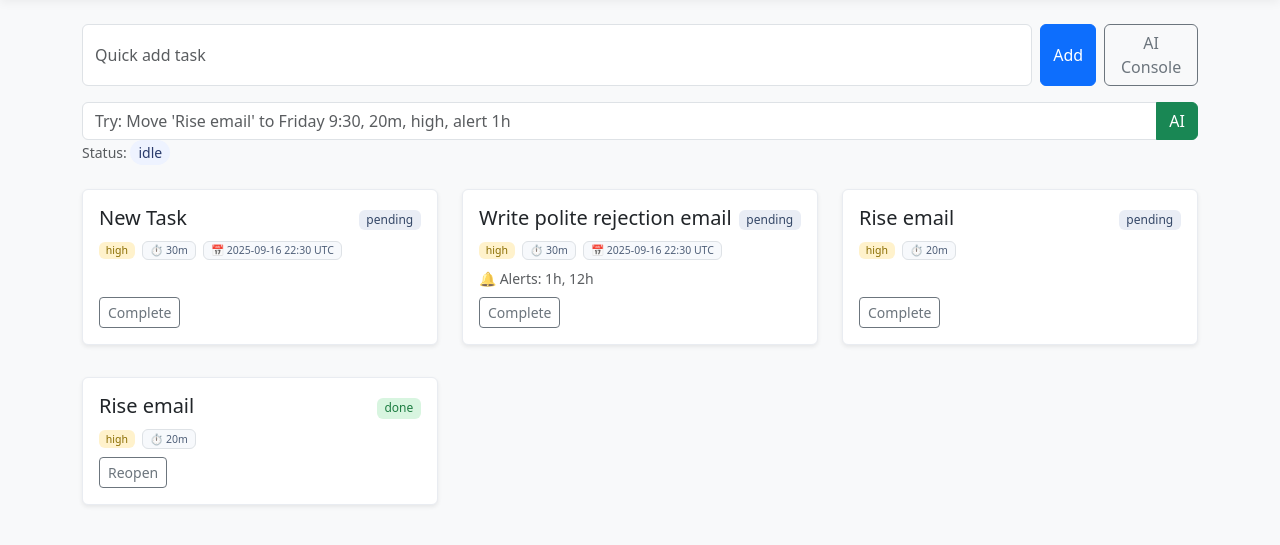
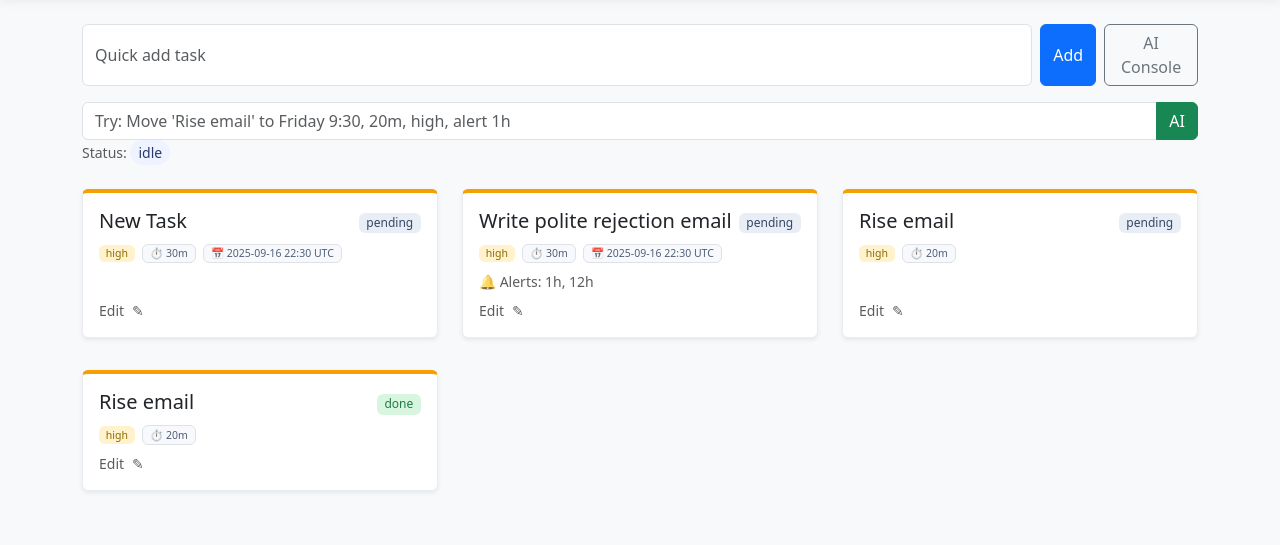
Before and after one commit to zendah21/notes-with-ai, a Flask app: page / in a window 1280 px wide. Shown: the part 56-601 px from the top of the page. Run offline with Flask 3, Linux system fonts and the light colour scheme; parts of the project's set-up code (start-up, migrations or seed data) failed here and were passed over; some libraries are stand-ins or nearby versions.

Commit message:
AI: HF API + WS; card UI; Streamlit; desc+edit/delete; scheduler fix Add AI console (HF+WS), card layout/CSS, Streamlit, description field, fix scheduler AI notes: HF Inference, WebSocket phases, card UI, Streamlit, desc+CRUD, scheduler fix

```diff
--- a/ai_notes/models.py
+++ b/ai_notes/models.py
@@ -5,6 +5,7 @@ from .db import db
 class Task(db.Model):
     id = db.Column(db.Integer, primary_key=True)
     title = db.Column(db.String(255), nullable=False)
+    description = db.Column(db.Text, nullable=True)
     status = db.Column(db.String(32), default="pending")  # pending|in_progress|done
     priority = db.Column(db.String(16), default="medium")  # low|medium|high|urgent
     estimated_duration_minutes = db.Column(db.Integer, nullable=True)
--- a/ai_notes/static/style.css
+++ b/ai_notes/static/style.css
@@ -47,3 +47,19 @@ body {
 
 /* Help page list spacing */
 .container ul { margin-bottom: .75rem; }
+
+/* Priority accents on cards */
+.card.card-pr-low { border-top: 4px solid #cbd5e1; }
+.card.card-pr-medium { border-top: 4px solid #94a3b8; }
+.card.card-pr-high { border-top: 4px solid #f59f00; }
+.card.card-pr-urgent { border-top: 4px solid #e03131; }
+
+/* Details summary styling */
+details > summary {
+  list-style: none;
+}
+details > summary::-webkit-details-marker { display: none }
+details > summary::after {
+  content: "✎";
+  margin-left: .5rem;
+}
--- a/ai_notes/templates/tasks/item_row.html
+++ b/ai_notes/templates/tasks/item_row.html
@@ -1,5 +1,8 @@
+{% set pr = task.priority %}
+{% set card_cls = 'card-pr-medium' %}
+{% if pr == 'high' %}{% set card_cls = 'card-pr-high' %}{% elif pr == 'urgent' %}{% set card_cls = 'card-pr-urgent' %}{% elif pr == 'low' %}{% set card_cls = 'card-pr-low' %}{% endif %}
 <div id="task-card-{{ task.id }}" class="col-12 col-md-6 col-lg-4 mb-3">
-  <div class="card shadow-sm h-100">
+  <div class="card shadow-sm h-100 {{ card_cls }}">
     <div class="card-body d-flex flex-column">
       <div class="d-flex align-items-start justify-content-between mb-2">
         <h5 class="card-title mb-0" title="{{ task.title }}">{{ task.title }}</h5>
@@ -11,8 +14,11 @@
         </div>
       </div>
 
+      {% if task.description %}
+      <div class="mb-2" style="color:#4a5568; white-space:pre-wrap;">{{ task.description }}</div>
+      {% endif %}
+
       <div class="mb-2 small text-muted">
-        {% set pr = task.priority %}
         {% set pr_cls = 'secondary' %}
         {% if pr == 'high' %}{% set pr_cls = 'warning' %}{% elif pr == 'urgent' %}{% set pr_cls = 'danger' %}{% elif pr == 'low' %}{% set pr_cls = 'secondary' %}{% else %}{% set pr_cls = 'secondary' %}{% endif %}
         <span class="badge text-bg-{{ pr_cls }} me-1">{{ task.priority }}</span>
@@ -37,8 +43,23 @@
         <div class="mb-2 small text-muted">🔔 Alerts: {% for n in notifs %}{{ (n ~ 'm') if n < 60 else ((n//60) ~ 'h') }}{% if not loop.last %}, {% endif %}{% endfor %}</div>
       {% endif %}
 
-      <div class="mt-auto d-flex gap-2">
-        <a class="btn btn-sm btn-outline-secondary" href="/tasks/{{task.id}}/toggle">{{ 'Reopen' if task.status=='done' else 'Complete' }}</a>
+      <div class="mt-auto">
+        <details>
+          <summary class="small text-muted" style="cursor:pointer">Edit</summary>
+          <form action="/tasks/{{task.id}}/edit" method="post" class="mt-2">
+            <div class="mb-2">
+              <input class="form-control form-control-sm" name="title" value="{{ task.title }}" placeholder="Title" />
+            </div>
+            <div class="mb-2">
+              <textarea class="form-control form-control-sm" name="description" rows="3" placeholder="Description">{{ task.description or '' }}</textarea>
+            </div>
+            <div class="d-flex gap-2">
+              <button class="btn btn-sm btn-primary" type="submit">Save</button>
+              <a class="btn btn-sm btn-outline-secondary" href="/tasks/{{task.id}}/toggle">{{ 'Reopen' if task.status=='done' else 'Complete' }}</a>
+              <a class="btn btn-sm btn-outline-danger" href="/tasks/{{task.id}}/delete" onclick="return confirm('Delete this task?')">Delete</a>
+            </div>
+          </form>
+        </details>
       </div>
     </div>
   </div>
--- a/streamlit_app.py
+++ b/streamlit_app.py
@@ -46,6 +46,7 @@ def _render_task_card(task):
             <div>{st_badge}</div>
           </div>
           <div style='margin-top:6px;'>{pr_badge}{_badge(dur,'light') if dur else ''}{_badge('📅 '+dl,'light') if dl else ''}</div>
+          {f"<div style='margin-top:6px;color:#4a5568;white-space:pre-wrap;'>{task.description}</div>" if (getattr(task,'description',None)) else ''}
           {f"<div style='margin-top:6px;color:#666;'># " + tags + "</div>" if tags else ''}
           {f"<div style='margin-top:6px;color:#666;'>🔔 Alerts: " + alerts + "</div>" if alerts else ''}
           <div style='margin-top:10px;'>
```
Also changed, not shown: ai_notes/db.py (+12 -0 lines), ai_notes/routes.py (+20 -0 lines), instance/ai_notes.db.
